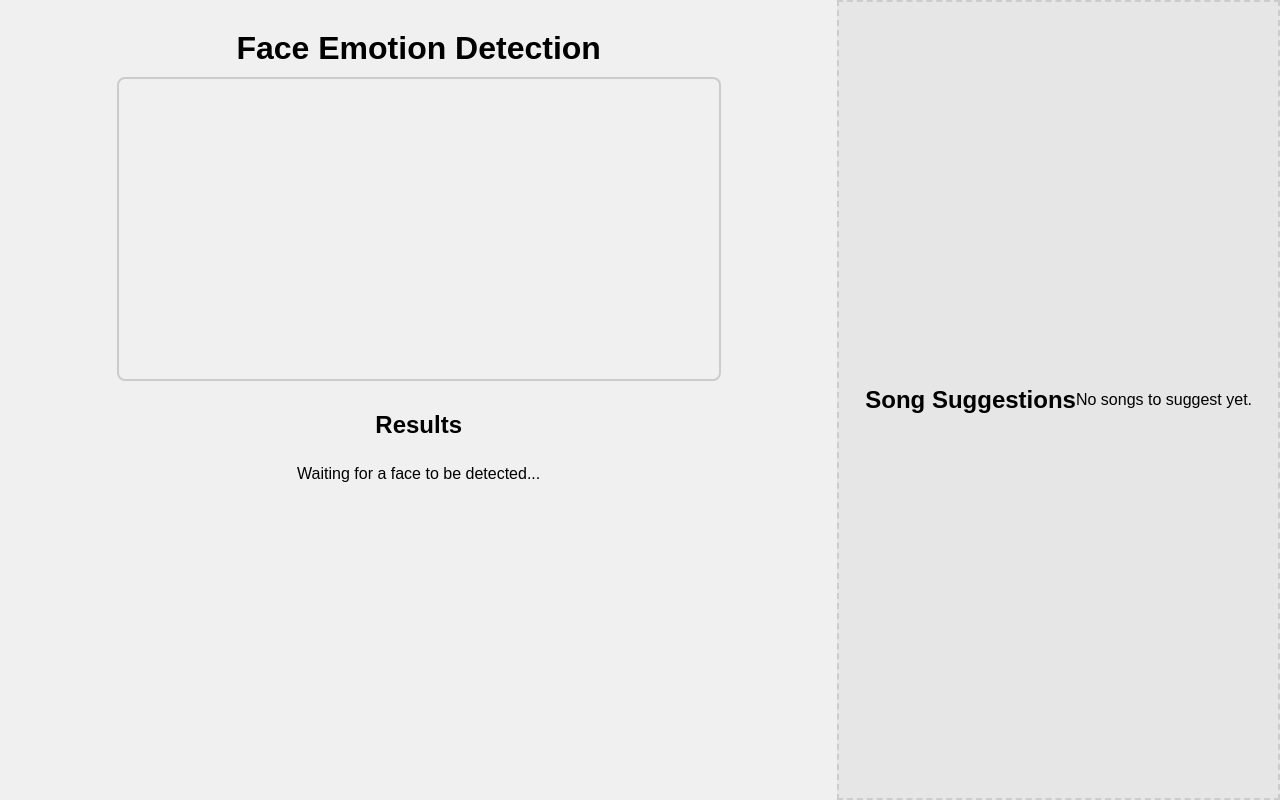
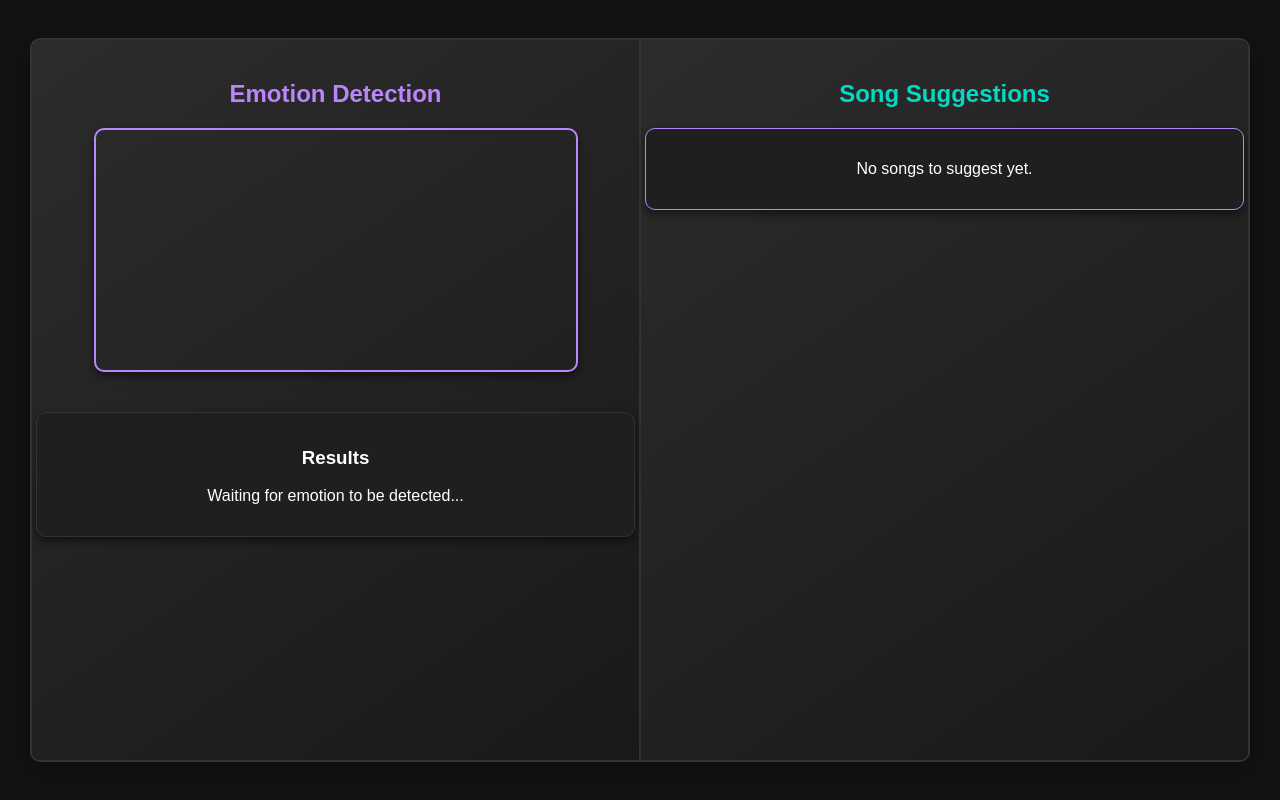
Before and after one commit to goutam-awadhiya/SLD_hack_team_2, a Flask app: page / in a window 1280 px wide. Run offline with Flask 3, Linux system fonts and the light colour scheme.

Commit message:
fixed retake button functionality

```diff
--- a/templates/index.html
+++ b/templates/index.html
@@ -5,73 +5,187 @@
     <meta name="viewport" content="width=device-width, initial-scale=1.0">
     <title>Face Emotion Detection</title>
     <style>
+        /* Global Styling */
+        /* Global Styling */
+        :root {
+            --bg-color: #121212;
+            --text-color: #ffffff;
+            --primary-color: #bb86fc;
+            --secondary-color: #03dac6;
+            --border-color: #333333;
+            --hover-color: #1f1f1f;
+            --animation-duration: 0.3s;
+        }
+
         body {
-            font-family: Arial, sans-serif;
             margin: 0;
-            padding: 0;
+            font-family: 'Arial', sans-serif;
+            background-color: var(--bg-color);
+            color: var(--text-color);
             display: flex;
+            justify-content: center;
+            align-items: center;
             height: 100vh;
         }
 
-        #container {
+        /* Main Container */
+        /* Main Container */
+        .container {
             display: flex;
-            width: 100%;
+            width: 95%; /* Increase width to occupy more screen space */
+            max-width: 1400px; /* Allow more space for large screens */
+            height: 90%; /* Increase height to almost full screen */
+            border: 2px solid var(--border-color);
+            border-radius: 10px;
+            overflow: hidden;
+            box-shadow: 0 8px 16px rgba(0, 0, 0, 0.2);
+            background: linear-gradient(135deg, #1a1a1a, #0d0d0d);
+            animation: fadeIn var(--animation-duration) ease-in-out;
         }
 
-        #left-section {
-            flex: 2;
+
+        /* Shared Section Styles */
+        .container > div {
+            flex: 1;
+            padding: 20px;
             display: flex;
             flex-direction: column;
+            justify-content: flex-start;
             align-items: center;
-            justify-content: flex-start;
-            background-color: #f0f0f0;
-            padding: 20px;
+            background: linear-gradient(145deg, #2c2c2c, #191919);
+            border-right: 2px solid var(--border-color);
+            animation: slideIn var(--animation-duration) ease-in-out;
         }
 
-        #right-section {
-            flex: 1;
-            border: 2px dashed #ccc;
-            background-color: #e6e6e6;
-            display: flex;
-            align-items: center;
-            justify-content: center;
-            padding: 20px;
+        /* Remove border from the last section */
+        .container > div:last-child {
+            border-right: none;
         }
 
-        video {
+        /* Left Section */
+        #left-section h2 {
+            font-size: 1.5rem;
+            color: var(--primary-color);
+            margin-bottom: 20px;
+        }
+
+        #video {
+            border: 2px solid var(--primary-color);
+            border-radius: 10px;
             width: 100%;
-            max-width: 600px;
-            border: 2px solid #ccc;
-            border-radius: 8px;
+            max-width: 480px;
+            height: auto;
+            margin-bottom: 20px;
+            box-shadow: 0 4px 8px rgba(0, 0, 0, 0.5);
+        }
+
+        canvas {
+            display: none;
         }
 
         #result {
             margin-top: 20px;
             width: 100%;
             text-align: center;
+            border: 1px solid var(--border-color);
+            border-radius: 10px;
+            padding: 15px;
+            background-color: var(--hover-color);
+            box-shadow: 0 4px 8px rgba(0, 0, 0, 0.5);
         }
 
-        h1, h2 {
-            margin: 0;
-            padding: 10px 0;
+        /* Center Retake Emotion Button */
+        .button-container {
+            display: flex;
+            justify-content: center;
+            align-items: center;
+            flex-grow: 1;
+        }
+
+        #retake-button {
+            padding: 10px 20px;
+            font-size: 16px;
+            font-weight: bold;
+            color: var(--text-color);
+            background-color: var(--primary-color);
+            border: none;
+            border-radius: 5px;
+            cursor: pointer;
+            transition: background-color var(--animation-duration);
+        }
+
+        #retake-button:hover {
+            background-color: var(--secondary-color);
+        }
+
+        /* Right Section */
+        #right-section h2 {
+            font-size: 1.5rem;
+            color: var(--secondary-color);
+            margin-bottom: 20px;
+        }
+
+        #song-suggestions {
+            width: 100%;
+            text-align: center;
+            font-size: 16px;
+            border: 1px solid var(--primary-color);
+            border-radius: 10px;
+            padding: 15px;
+            background-color: var(--hover-color);
+            box-shadow: 0 4px 8px rgba(0, 0, 0, 0.5);
+        }
+
+        /* Links in Song Suggestions */
+        #song-suggestions a {
+            color: var(--secondary-color);
+            text-decoration: none;
+            transition: color var(--animation-duration);
+        }
+
+        #song-suggestions a:hover {
+            color: var(--primary-color);
+        }
+
+        /* Animations */
+        @keyframes fadeIn {
+            from {
+                opacity: 0;
+            }
+            to {
+                opacity: 1;
+            }
+        }
+
+        @keyframes slideIn {
+            from {
+                transform: translateX(-100%);
+                opacity: 0;
+            }
+            to {
+                transform: translateX(0);
+                opacity: 1;
+            }
         }
     </style>
 </head>
 <body>
-<div id="container">
+<div class="container">
     <!-- Left Section -->
     <div id="left-section">
-        <h1>Face Emotion Detection</h1>
+        <h2>Emotion Detection</h2>
         <video id="video" autoplay></video>
-        <canvas id="canvas" style="display: none;"></canvas>
+        <canvas id="canvas"></canvas>
         <div id="result">
-            <h2>Results</h2>
-            <p>Waiting for a face to be detected...</p>
+            <h3>Results</h3>
+            <p>Waiting for emotion to be detected...</p>
         </div>
-        <button id="retake-button" style="display: none;">Retake Emotion</button>
+        <div class="button-container">
+            <button id="retake-button" style="display: none;">Retake Emotion</button>
+        </div>
     </div>
 
-    <!-- Right Section (Empty with Border) -->
+    <!-- Right Section -->
     <div id="right-section">
         <h2>Song Suggestions</h2>
         <div id="song-suggestions">
@@ -79,6 +193,7 @@
         </div>
     </div>
 </div>
+
 
 <script>
     const video = document.getElementById('video');
```
Also changed, not shown: captured_faces/captured_face.jpg.
